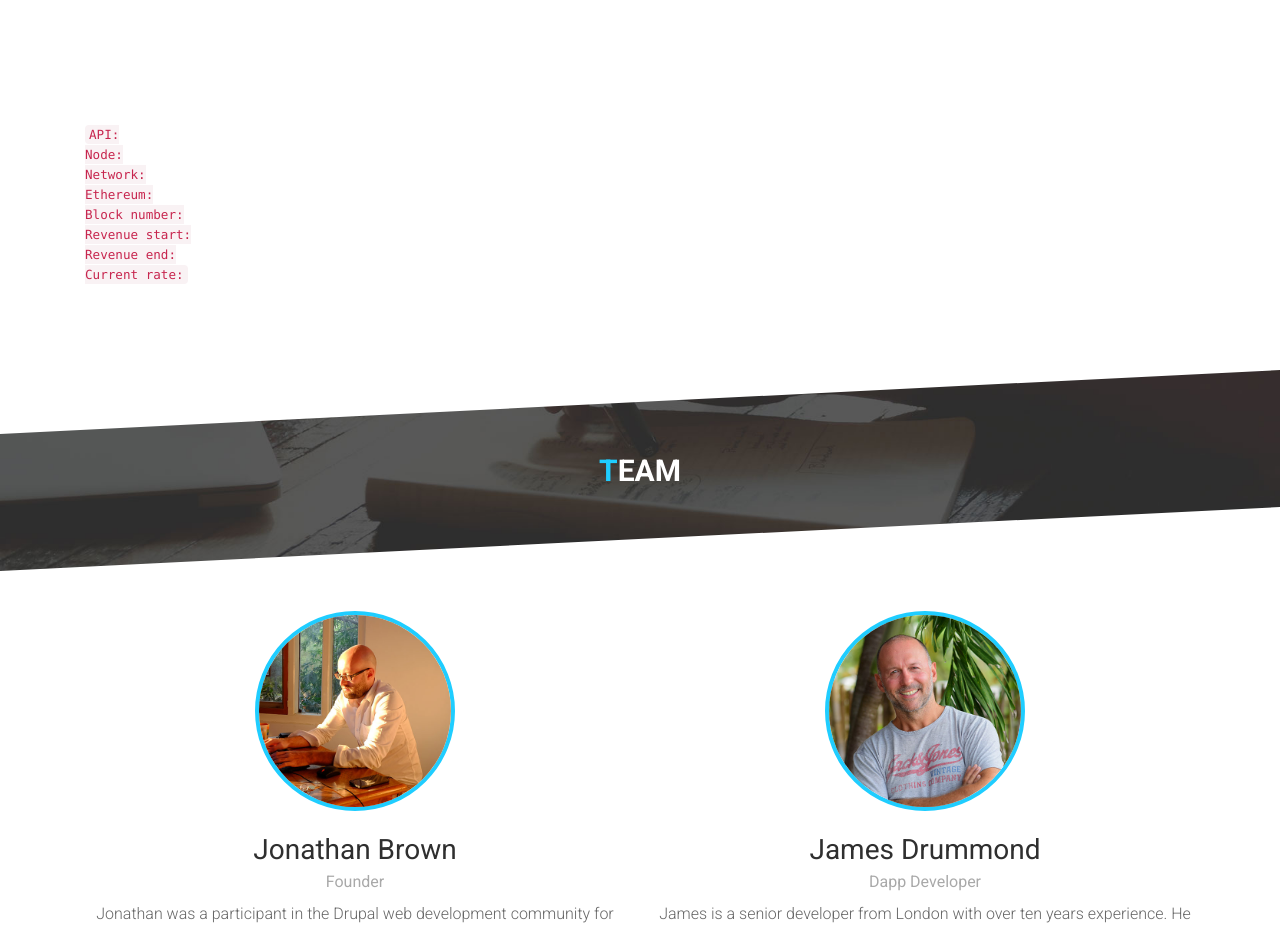
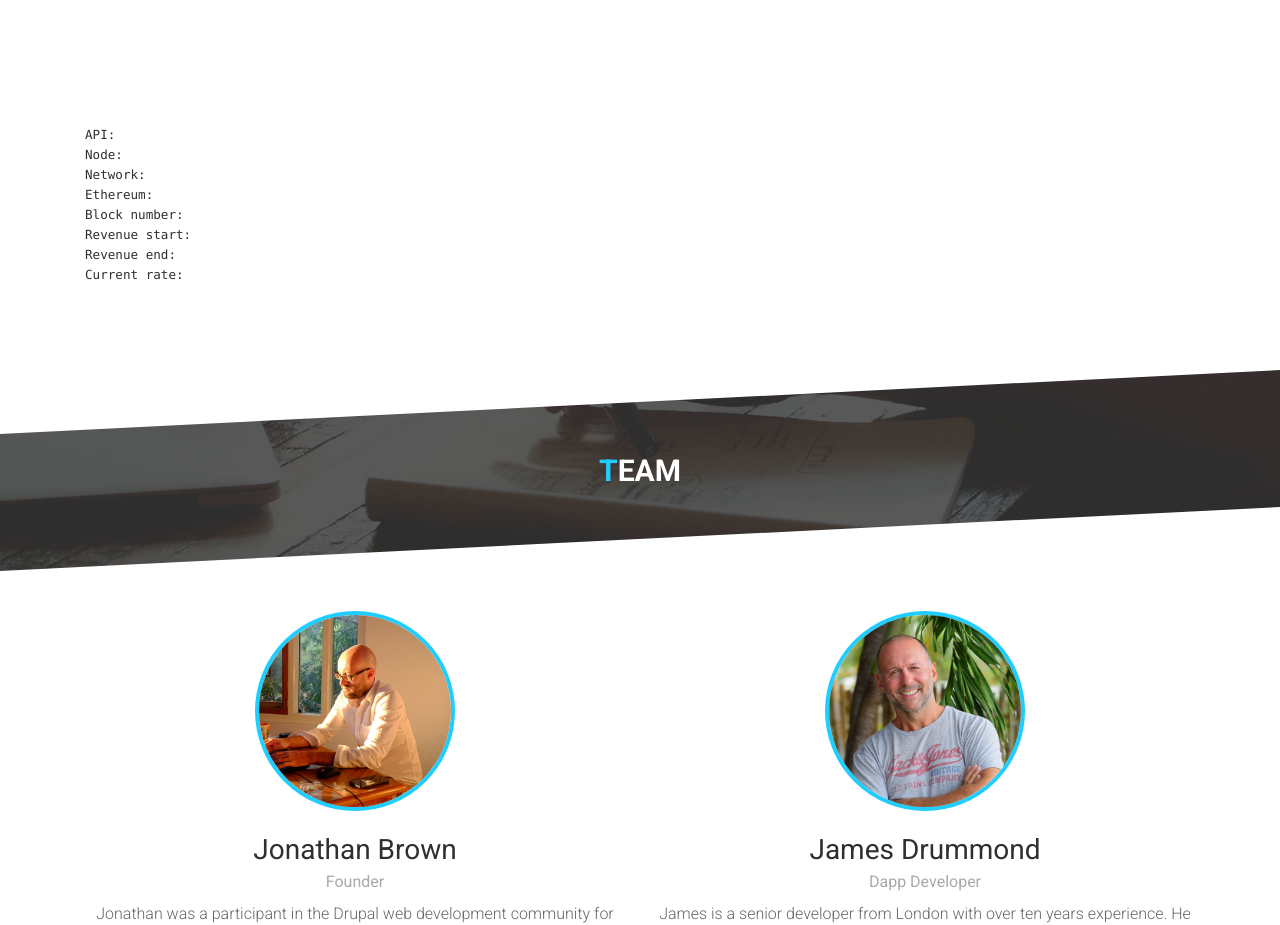
Before and after one commit to mix-blockchain/mix-website, a website with bundled scripts: page public/index.html in a window 1280 px wide. Shown: the part 4580-5505 px from the top of the page. Built offline with nearby package versions, Linux system fonts and the light colour scheme.

Commit message:
Fix code styling.

```diff
--- a/public/css/style.css
+++ b/public/css/style.css
@@ -563,6 +563,12 @@ iframe {
   width: 100%;
 }
 
+#crowdfund-section code {
+  padding: 0;
+  background-color: white;
+  color: #2f2f2f;
+}
+
 #chart1 {
   width:100%;
   height:100px;
```
